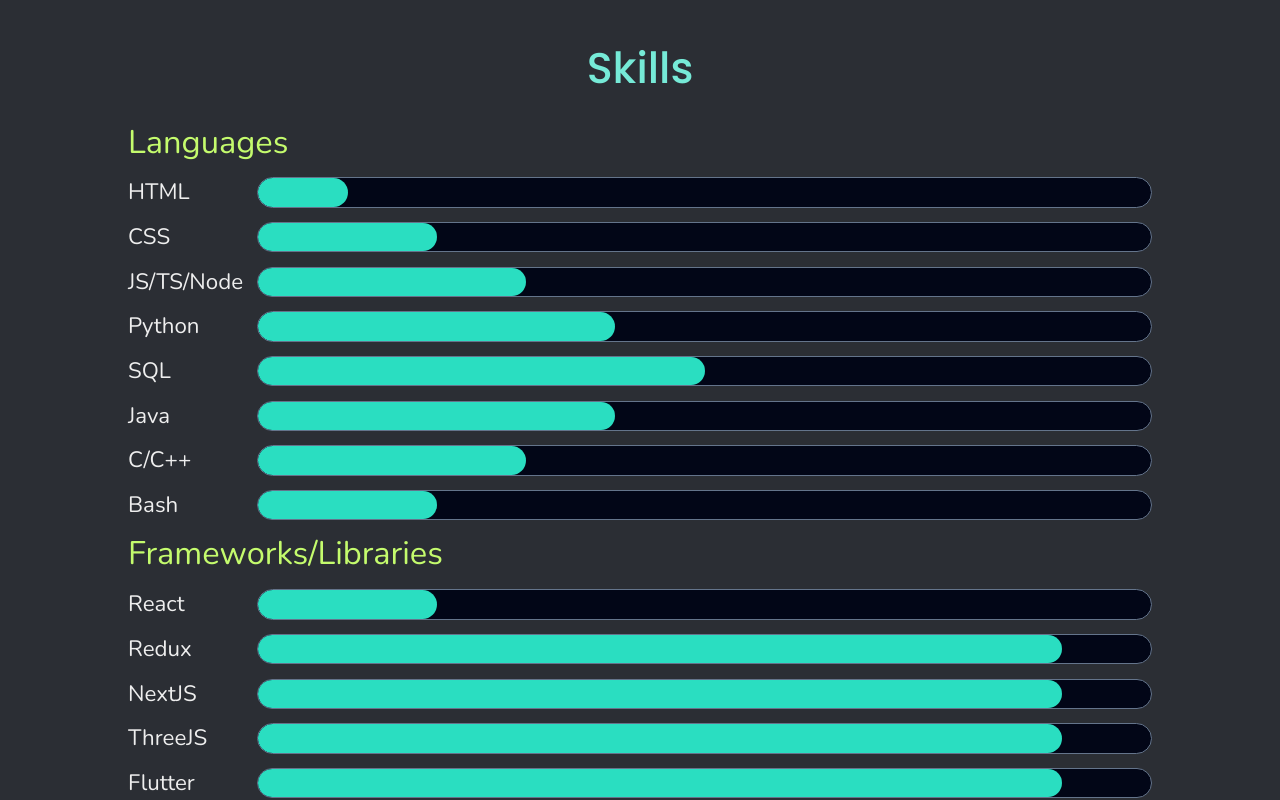
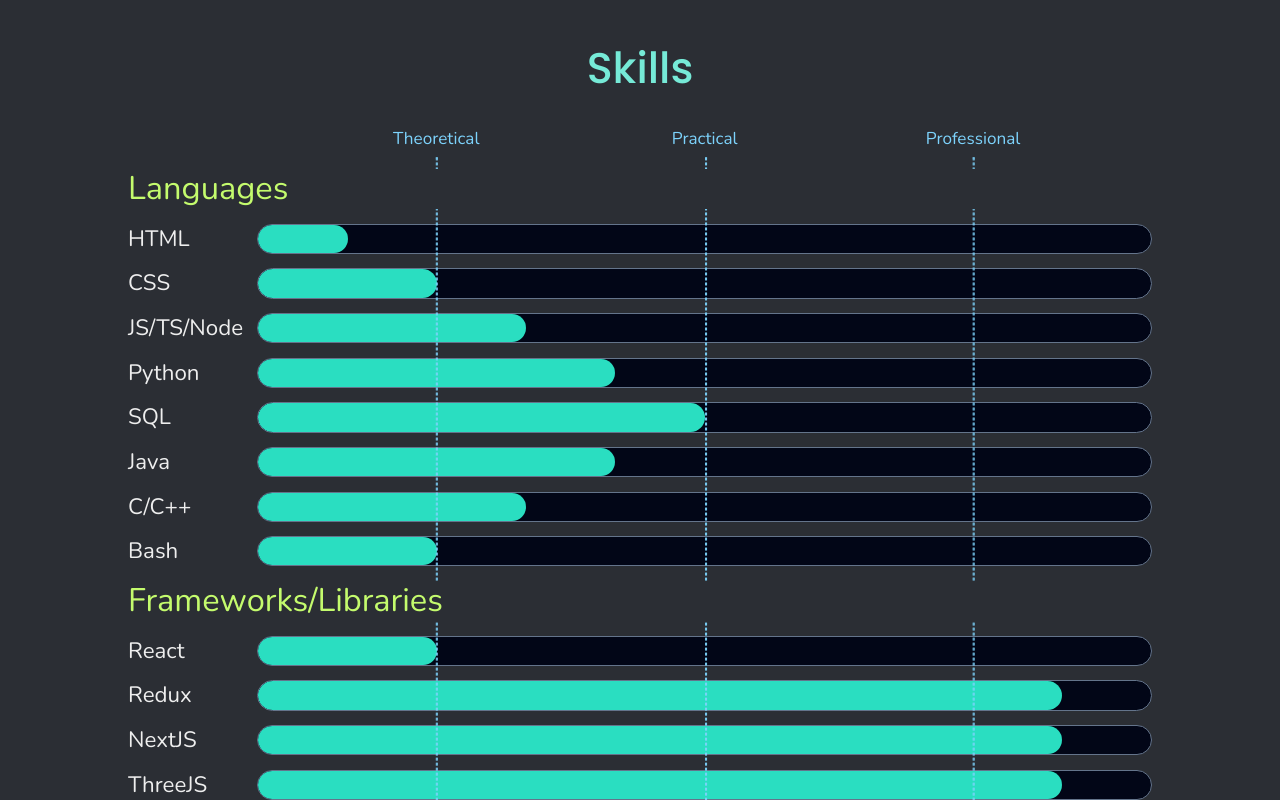
Before and after one commit to agarwalaswastik/personal-portfolio, a website built with Vite: page index.html in a window 1280 px wide. Built offline with nearby package versions, Linux system fonts and the light colour scheme.

Commit message:
Add an overlay over the skills section to indicate correlation of percentage to proficiency level
+ Add sky blue color as an accent color for the overlay
+ For the overlay, add headers and pseudoelements with a border that stretch through till the end of the section

```diff
--- a/index.html
+++ b/index.html
@@ -33,6 +33,13 @@
             <h2 class="section-heading">Skills</h2>
             <div id="skills__content">
               <!-- Content Start -->
+
+              <!-- Overlay -->
+              <div class="skills__overlay">
+                <span data-level="20%">Theoretical</span>
+                <span data-level="50%">Practical</span>
+                <span data-level="80%">Professional</span>
+              </div>
 
               <!-- Languages -->
               <h3 class="skills__type section-subheading">Languages</h3>
@@ -155,6 +162,9 @@
                 </div>
               </div>
 
+              <!-- Empty Div -->
+              <div></div>
+
               <!-- Content End -->
             </div>
           </div>
--- a/src/skills.ts
+++ b/src/skills.ts
@@ -1,4 +1,11 @@
 const setSkillLevels = () => {
+  const overlayElements = document.querySelectorAll(".skills__overlay *");
+  overlayElements.forEach((elem) => {
+    if (elem instanceof HTMLElement) {
+      elem.style.left = elem.dataset.level ?? "0";
+    }
+  });
+
   const skillBars = document.querySelectorAll(".skill__bar");
   skillBars.forEach((skillBar) => {
     if (skillBar instanceof HTMLElement) {
--- a/styles/base.css
+++ b/styles/base.css
@@ -17,12 +17,14 @@
   --clr-accent-1: #76ead7;
   --clr-accent-1-dark: #2adec1;
   --clr-accent-2: #c4fb6d;
+  --clr-accent-3: #7dd3fc;
 
   --clr-slate-500: #64748b;
 
   /* responsive sizes */
   --clamp-1-to-2: clamp(1rem, 0.737rem + 1.316vw, 2rem);
   --clamp-2-to-3: clamp(2rem, 1.737rem + 1.316vw, 3rem);
+  --clamp-7-to-9: clamp(7rem, 6.474rem + 2.632vw, 9rem);
 }
 
 * {
--- a/styles/components/skills.css
+++ b/styles/components/skills.css
@@ -3,6 +3,7 @@
   flex-direction: column;
   align-items: center;
   gap: var(--clamp-1-to-2);
+  overflow: hidden;
 }
 
 #skills__content {
@@ -12,13 +13,43 @@
   gap: calc(var(--clamp-1-to-2) / 2);
 }
 
+.skills__overlay {
+  position: relative;
+  margin: 1rem 0;
+}
+
+.skills__overlay span {
+  position: absolute;
+  top: 50%;
+  transform: translate(-50%, -50%);
+  font-size: calc(var(--clamp-7-to-9) / 8);
+  color: var(--clr-accent-3);
+}
+
+.skills__overlay span::after {
+  content: '';
+  height: 400vw;
+  position: absolute;
+  top: 125%;
+  left: 50%;
+  border: 1px dashed var(--clr-accent-3);
+}
+
+.skills__type {
+  z-index: 10;
+  background-color: var(--clr-gray);
+}
+
 .skill {
   display: grid;
   grid-auto-rows: 1fr;
 }
 
 .skill__desc {
+  width: min-content;
+  z-index: 10;
   font-size: calc(var(--clamp-2-to-3) / 2);
+  background-color: var(--clr-gray);
 }
 
 .skill__bar-container {
@@ -41,6 +72,10 @@
     grid-template-columns: min-content 1fr;
   }
 
+  .skills__overlay {
+    grid-column: 2;
+  }
+
   .skills__type {
     grid-column: span 2;
   }
```
